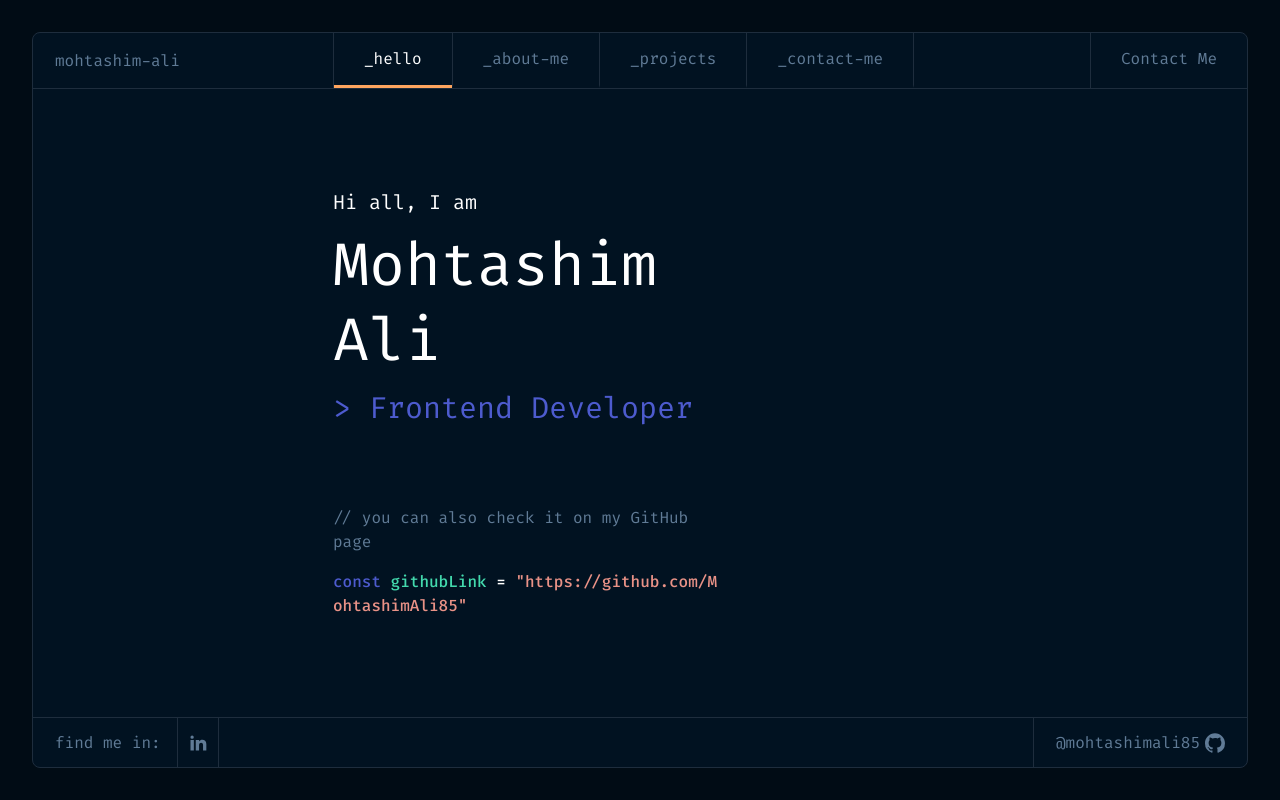
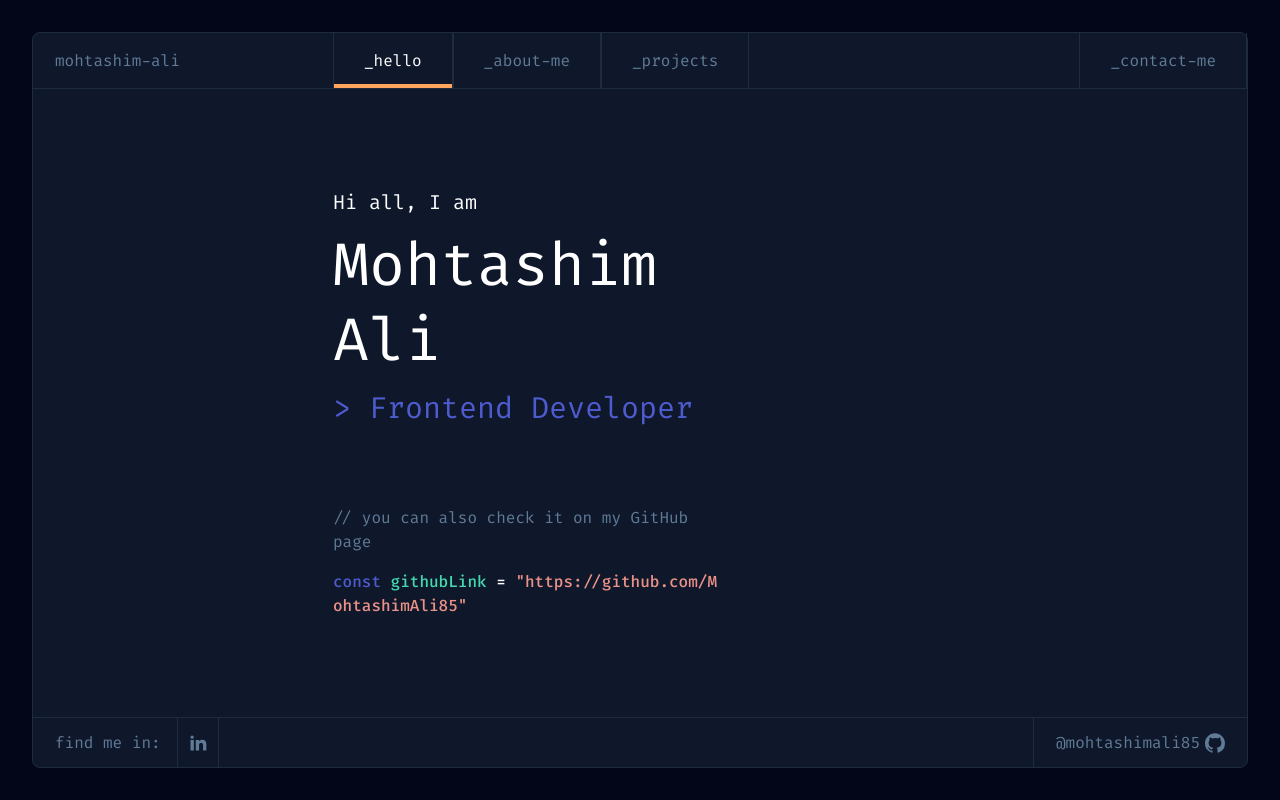
Before and after one commit to MohtashimAli85/portfolio, a Next.js app: page / in a window 1280 px wide. Built offline with nearby package versions, Linux system fonts and the light colour scheme.

Commit message:
Refactor Navbar components: rename and reorganize files, update ContactMe and Item components for improved structure

```diff
--- a/src/app/globals.css
+++ b/src/app/globals.css
@@ -15,10 +15,10 @@
     from 180deg at 50% 50%,
     var(--tw-gradient-stops)
   );
-  --color-background: #010c15;
+  --color-background: #020618;
   --color-primary-dark: #01080e;
   --color-primary-light: #011627;
-  --color-primary: #011221;
+  --color-primary: #0f172b;
 
   --color-secondary-dark: #607b96;
   --color-secondary-light: #3c9d93;
--- a/src/components/layout/Header/Navbar/ContactMe.tsx
+++ /dev/null
@@ -1,18 +0,0 @@
-"use client";
-import React from "react";
-import Item from "./Item";
-
-const ContactMe = () => {
-  return (
-    <div className="hidden lg:block text-secondary-dark shrink-0 [&>li]:w-full [&>li]:block [&>li>a]:block [&>li]:border-r-0!  [&>li>a]:py-[14px]  whitespace-nowrap">
-      <Item
-        route={{
-          href: "/contact-me",
-          name: "Contact Me",
-        }}
-      />
-    </div>
-  );
-};
-
-export default ContactMe;
--- a/src/components/layout/Header/Navbar/Item.tsx
+++ /dev/null
@@ -1,53 +0,0 @@
-import { Route } from "next";
-import Link from "next/link";
-import { usePathname } from "next/navigation";
-import React, { FC } from "react";
-import { NavbarRoute } from "./routes";
-
-// export const names: Record<Route, string> = {
-//   "/": "_hello",
-//   "/about-me/personal-info": "_about-me",
-
-//   "/projects": "_projects",
-//   "/contact-me": "_contact-me",
-// };
-// export const links = Object.keys(names).toSpliced(-1) as Route[];
-// export const mobileLinks = Object.keys(names) as Route[];
-interface Props extends React.LiHTMLAttributes<HTMLLIElement> {
-  route: NavbarRoute;
-  isMobile?: boolean;
-  delay?: string;
-  open?: boolean;
-}
-const Item: FC<Props> = ({ route, isMobile = false, delay, open, ...rest }) => {
-  const pathname = usePathname();
-  const isActive = pathname === route.href;
-  return (
-    <li
-      {...rest}
-      style={{
-        animationDelay: delay || "0",
-        animationFillMode: "forwards",
-      }}
-      className={
-        isMobile
-          ? `text-2xl uppercase translate-y-4  ${
-              open ? "opacity-0  animate-fade-in-up" : "animate-fade-out"
-            } ${
-              isActive ? "text-pale-orange" : ""
-            } hover:text-pale-orange transition-colors ease-in-cubic`
-          : `grid md:place-content-center border-b-[3px] last:border-r last:border-r-divider ${
-              isActive
-                ? "border-pale-orange"
-                : " border-transparent text-secondary-dark hover:bg-primary-light"
-            } transition-all`
-      }
-    >
-      <Link href={route.href} className="px-[30px] py-[17px]">
-        {route.name}
-      </Link>
-    </li>
-  );
-};
-
-export default Item;
--- /dev/null
+++ b/src/components/layout/Header/Navbar/contact-me.tsx
@@ -0,0 +1,16 @@
+"use client";
+import React from "react";
+import Item from "./nav-item";
+
+const ContactMe = () => {
+  return (
+    <Item
+      route={{
+        href: "/contact-me",
+        name: "_contact-me",
+      }}
+    />
+  );
+};
+
+export default ContactMe;
--- a/src/components/layout/Header/Navbar/index.tsx
+++ b/src/components/layout/Header/Navbar/index.tsx
@@ -1,14 +1,16 @@
 "use client";
-import Item from "./Item";
-import MobileMenu from "./MobileMenu";
+import NavItem from "./nav-item";
+import MobileMenu from "./mobile-menu";
 import navbarRoutes from "./routes";
 
 const Navbar = () => {
   return (
     <nav className=" lg:grow h-full lg:border-l lg:border-r border-divider">
       <ul className="hidden lg:flex h-full [&>li+li]:border-l [&>li+li]:border-l-divider">
-        {navbarRoutes.map((route) => (
-          <Item route={route} key={route.href} />
+        {navbarRoutes.toSpliced(-1).map((route) => (
+          <li key={route.href}>
+            <NavItem route={route} />
+          </li>
         ))}
       </ul>
       <MobileMenu />
--- a/src/components/layout/Header/Navbar/MobileMenu.tsx
+++ b/src/components/layout/Header/Navbar/mobile-menu.tsx
@@ -2,7 +2,7 @@
 import MenuIcon from "@/app/icons/social/MenuIcon";
 import { Button } from "@/components/ui/Button";
 import { useCallback, useRef, useState } from "react";
-import Item from "./Item";
+import Item from "./nav-item";
 import navbarRoutes from "./routes";
 
 const MobileMenu = () => {
--- /dev/null
+++ b/src/components/layout/Header/Navbar/nav-item.tsx
@@ -0,0 +1,56 @@
+import { Route } from "next";
+import Link from "next/link";
+import { usePathname } from "next/navigation";
+import React, { FC } from "react";
+import { NavbarRoute } from "./routes";
+
+interface Props extends React.LiHTMLAttributes<HTMLLIElement> {
+  route: NavbarRoute;
+  isMobile?: boolean;
+  delay?: string;
+  open?: boolean;
+}
+const NavItem: FC<Props> = ({
+  route,
+  isMobile = false,
+  delay,
+  open,
+  ...rest
+}) => {
+  const pathname = usePathname();
+  const [first] = pathname.split("/").filter(Boolean);
+  console.log({ pathname, p: pathname.split("/").filter(Boolean), first });
+  const isActive = first ? route.href.includes(first) : pathname === route.href;
+  return (
+    <Link
+      style={{
+        animationDelay: delay || "0",
+        animationFillMode: "forwards",
+      }}
+      href={route.href}
+      className={` relative px-[30px] py-3 h-full
+           ${
+             isMobile
+               ? `text-2xl uppercase translate-y-4  ${
+                   open ? "opacity-0  animate-fade-in-up" : "animate-fade-out"
+                 } ${
+                   isActive ? "text-pale-orange" : ""
+                 } hover:text-pale-orange transition-colors ease-in-cubic`
+               : `grid md:place-content-center  last:border-r last:border-r-divider ${
+                   isActive
+                     ? ""
+                     : "  text-secondary-dark hover:bg-primary-light"
+                 } transition-all`
+           }
+        `}
+    >
+      {route.name}
+      <hr
+        data-show={isActive}
+        className="hidden data-[show='true']:block w-full bottom-0 absolute text-pale-orange bg-pale-orange h-1"
+      />
+    </Link>
+  );
+};
+
+export default NavItem;
--- a/src/components/layout/Header/index.tsx
+++ b/src/components/layout/Header/index.tsx
@@ -1,6 +1,6 @@
 import React from "react";
-import Navbar from "./Navbar";
-import ContactMe from "./Navbar/ContactMe";
+import Navbar from "./navbar";
+import ContactMe from "./navbar/contact-me";
 
 const Header = () => {
   return (
--- a/src/components/layout/index.tsx
+++ b/src/components/layout/index.tsx
@@ -1,6 +1,6 @@
 import { FC, ReactNode } from "react";
 import Footer from "./Footer";
-import Header from "./Header";
+import Header from "./header";
 interface Props {
   children: ReactNode;
 }
```
